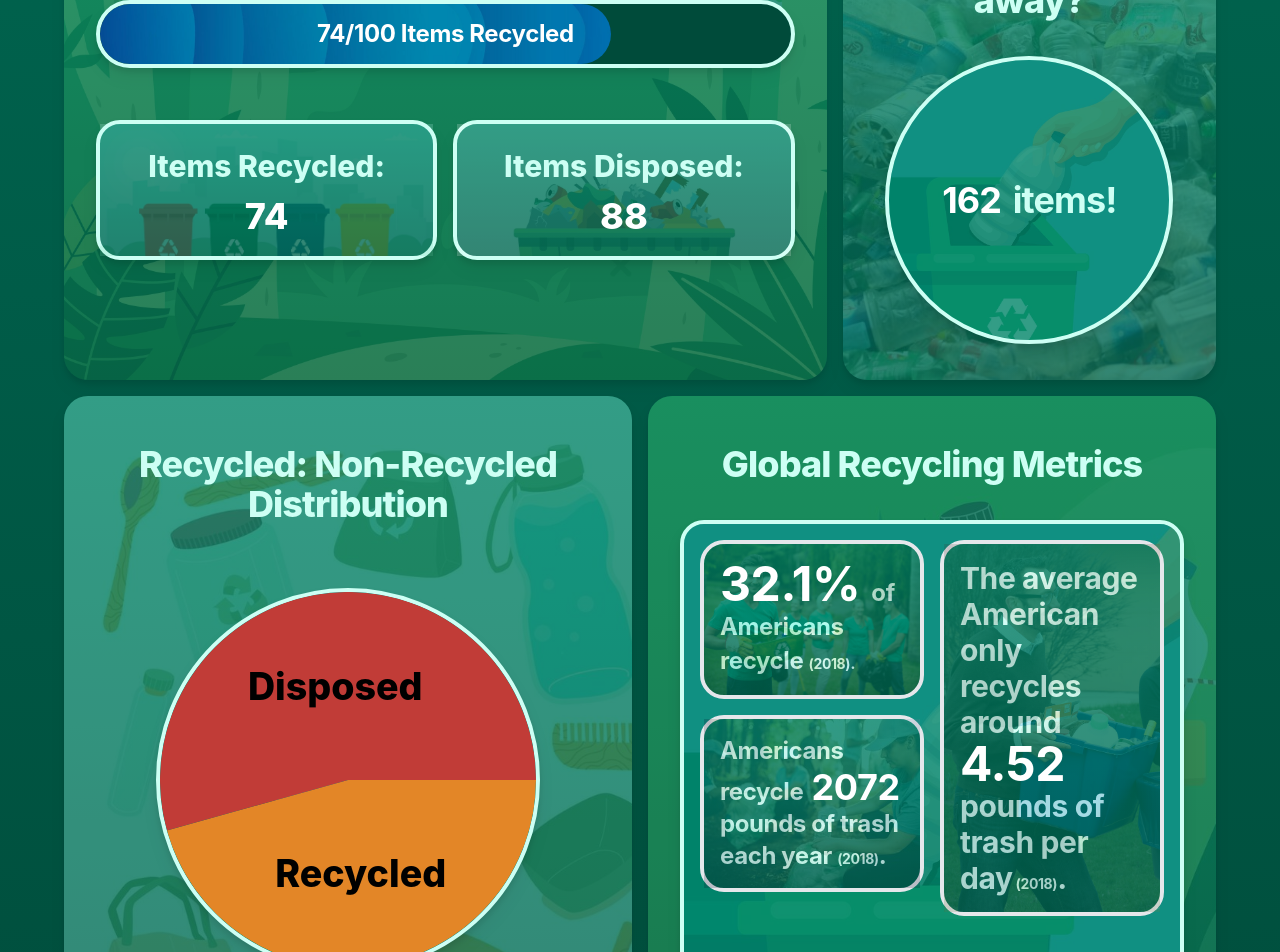
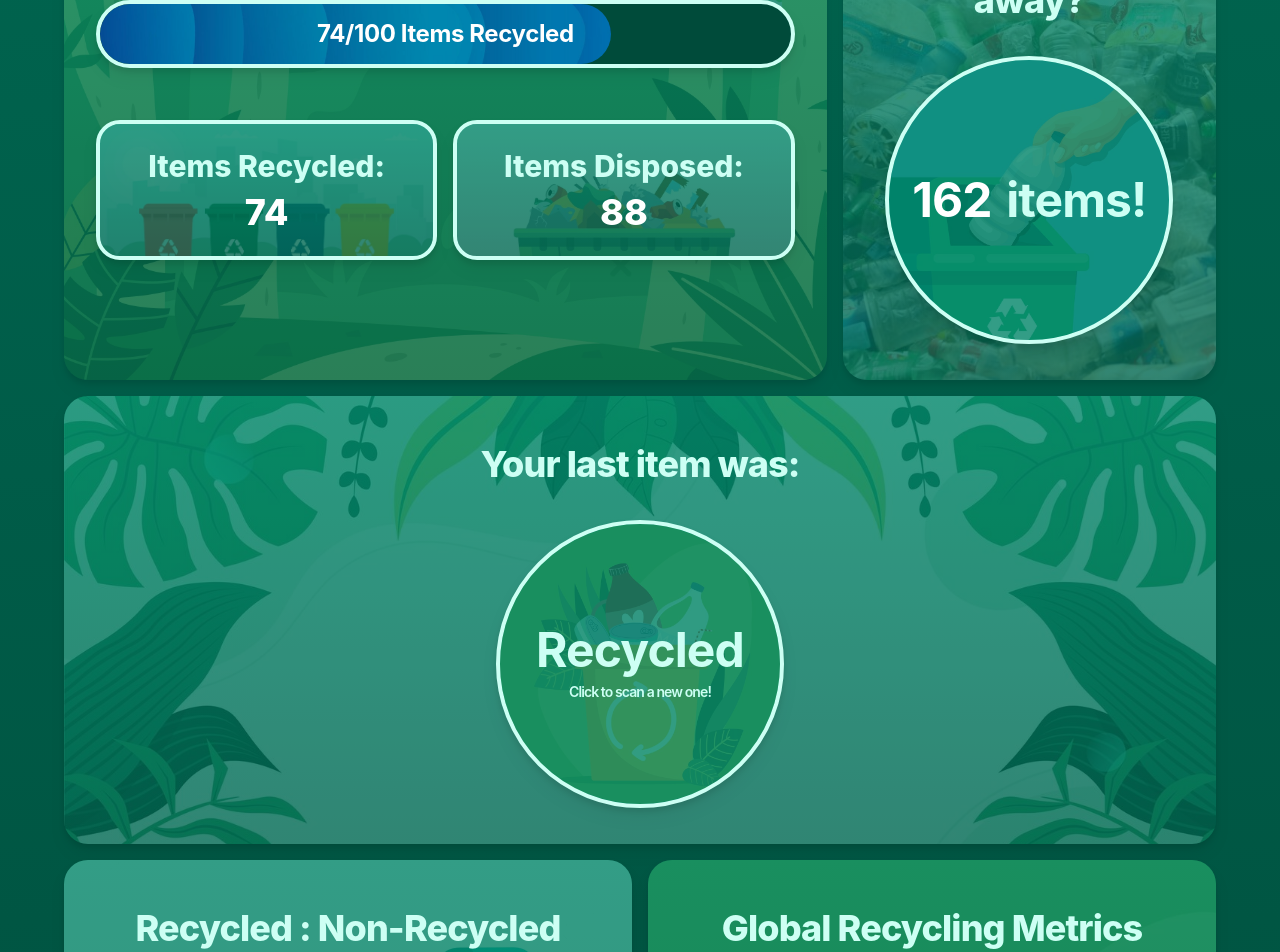
Before and after one commit to Kevin-Liu-01/RecyclAIble, a Next.js app: page / in a window 1280 px wide. Shown: the part 340-1292 px from the top of the page. Built offline with nearby package versions, Linux system fonts and the light colour scheme; no server answers.

Commit message:
Last scan

```diff
--- a/components/Dashboard/Dashboard.tsx
+++ b/components/Dashboard/Dashboard.tsx
@@ -4,12 +4,36 @@ import DBHeader from "./DbHeader";
 import DBCounter from "./DbCounter";
 import DBPIE from "./DbPIE";
 import DBMetrics from "./DbMetrics";
+import DbLast from "./DbLastItem";
+
 import React from "react";
-import { useState } from "react";
+import { useState, useEffect } from "react";
+import axios from "axios";
+
 function Home() {
   const [itemsRecycled, setItemsRecycled] = useState(74);
   const [itemsDisposed, setItemsDisposed] = useState(88);
-
+  const [data, setData] = useState([
+    [1, "bottle", "yes"],
+    [2, "can", "yes"],
+  ]);
+  const config = {
+    headers: {
+      "Access-Control-Allow-Origin": "*",
+      "Access-Control-Allow-Methods": "GET,PUT,POST,DELETE,PATCH,OPTIONS",
+    },
+  };
+  useEffect(() => {
+    axios
+      .get("http://ccd4-128-91-56-203.ngrok.io/sendUIdata")
+      .then((response) => {
+        console.log(`/client/ returned response from host: `, response.data);
+        setData(response.data);
+      })
+      .catch(function (error) {
+        console.log(error);
+      });
+  }, []);
   return (
     <div className="min-h-screen bg-gradient-to-b to-plantGreenDarker from-plantGreenDark  pb-14 ">
       {/*Navbar*/}
@@ -23,6 +47,7 @@ function Home() {
         {/* Counter block */}
         <DBCounter recycled={itemsRecycled} disposed={itemsDisposed} />
 
+        <DbLast recycled={itemsRecycled} disposed={itemsDisposed} />
         {/* To be named */}
         <DBPIE recycled={itemsRecycled} disposed={itemsDisposed} />
 
--- a/components/Dashboard/DbCounter.tsx
+++ b/components/Dashboard/DbCounter.tsx
@@ -3,19 +3,19 @@ import CountUp from "react-countup";
 
 function DbCounter(props) {
   return (
-    <div className="col-span-6 md:col-span-2 relative flex justify-center  bg-gradient-to-b to-plantGreenDark from-plantGreen rounded-3xl  drop-shadow-lg  overflow-hidden ">
+    <div className="col-span-6 lg:col-span-2 relative flex justify-center  bg-gradient-to-b to-plantGreenDark from-plantGreen rounded-3xl  drop-shadow-lg  overflow-hidden ">
       <div className=" bg-[url('../assets/recycling.jpg')] bg-cover opacity-20 h-full w-full absolute "></div>
 
       <div className="justify-center mx-auto z-10">
-        <div className="mx-4 text-3xl leading-8 font-extrabold tracking-tight text-plantGreenLight sm:text-4xl text-center mt-12 ">
+        <div className="mx-4 px-4 text-3xl leading-8 font-extrabold tracking-tight text-plantGreenLight sm:text-4xl text-center mt-12 ">
           How many items have you thrown away?
         </div>
-        <div className="mb-9 relative flex mx-auto justify-center mt-9 drop-shadow-lg text-plantGreenLight h-48 w-48 md:h-72 md:w-72 text-2xl md:text-4xl leading-8 font-bold tracking-tight  bg-plantGreen border-4 border-plantGreenLight rounded-[50%] overflow-hidden">
+        <div className="px-4 mb-9 relative flex mx-auto justify-center mt-9 drop-shadow-lg text-plantGreenLight h-48 w-48 lg:h-72 lg:w-72 text-2xl lg:text-4xl leading-8 font-bold tracking-tight  bg-plantGreen border-4 border-plantGreenLight rounded-[50%] overflow-hidden">
           <div className="flex place-content-center bg-[url('../assets/trashcan.jpg')] bg-cover opacity-20 h-full w-full absolute "></div>
 
-          <div className="z-20 text-center my-auto relative">
+          <div className="z-20 text-center my-auto relative lg:text-5xl">
             <CountUp
-              className="mr-1 text-white"
+              className="mr-1 text-white "
               end={props.recycled + props.disposed}
             />{" "}
             items!
--- a/components/Dashboard/DbHeader.tsx
+++ b/components/Dashboard/DbHeader.tsx
@@ -2,16 +2,16 @@ import React from "react";
 
 function HeaderContents(props) {
   return (
-    <div className="col-span-6 md:col-span-4 drop-shadow-lg  bg-gradient-to-b to-plantGreenDark from-plantGreen  rounded-3xl   overflow-hidden">
+    <div className="col-span-6 lg:col-span-4 drop-shadow-lg  bg-gradient-to-b to-plantGreenDark from-plantGreen  rounded-3xl   overflow-hidden">
       <div className=" bg-[url('../assets/forest.jpg')] bg-cover opacity-20 h-full w-full absolute "></div>
 
       <div className="flex flex-col justify-center z-10">
-        <div className="relative z-20 text-opacity-90 text-4xl leading-8 font-extrabold tracking-tight text-gray-900 sm:text-5xl text-center mt-8 md:mt-16 select-none  mx-8">
+        <div className="relative z-20 text-opacity-90 text-4xl leading-8 font-extrabold tracking-tight text-gray-900 sm:text-5xl text-center mt-8 lg:mt-16 select-none  mx-8">
           Welcome to RecycleVision AI!
         </div>
-        <div className="grid mb-9 grid-rows-3 md:grid-rows-2 grid-cols-2 gap-4">
+        <div className="grid mb-9 grid-rows-3 lg:grid-rows-2 grid-cols-2 gap-4">
           {/* Progress Bar*/}
-          <div className="col-span-2 text-center mb-14 md:mb-9 mx-8 relative rounded-full  mt-9 drop-shadow-lg text-plantGreenLight   leading-8 font-bold tracking-tight  bg-plantGreenDarker border-4 border-plantGreenLight overflow-hidden">
+          <div className="col-span-2 text-center mb-14 lg:mb-9 mx-8 relative rounded-full  mt-9 drop-shadow-lg text-plantGreenLight   leading-8 font-bold tracking-tight  bg-plantGreenDarker border-4 border-plantGreenLight overflow-hidden">
             <div
               style={{ width: props.recycled.toString() + "%" }}
               className="rounded-full z-10 flex place-content-center bg-[url('../assets/water.jpg')] bg-cover opacity-60 h-full w-full absolute "
@@ -21,26 +21,27 @@ function HeaderContents(props) {
             </div>
           </div>
           {/* other stats*/}
-          <div className="mt-[] col-span-2 md:col-span-1 border-plantGreenLight border-4 mx-8 md:mx-0 md:ml-8 drop-shadow-lg  bg-gradient-to-b to-plantGreenDark from-plantGreen rounded-3xl">
+          <div className="relative overflow-hidden col-span-2 lg:col-span-1 border-plantGreenLight border-4 mx-8 lg:mx-0 lg:ml-8 drop-shadow-lg  bg-gradient-to-b to-plantGreenDark from-plantGreen rounded-3xl">
             <div className=" bg-[url('../assets/bottlesrecycled.jpg')] bg-cover opacity-20 h-full w-full absolute "></div>
 
-            <div className="relative z-20 text-plantGreenLight px-4 md:pt-4 text-center grid grid-rows-2 gap-2">
+            <div className="relative z-20 text-plantGreenLight px-4 lg:pt-4 text-center grid grid-rows-2 gap-2">
               <div className="text-3xl font-extrabold mt-2">
                 Items Recycled:
               </div>
-              <div className="text-4xl font-extrabold  mb-2 text-white">
+              <div className="text-4xl font-extrabold text-white">
                 {props.recycled}
               </div>
             </div>
           </div>
-          <div className="col-span-2 md:col-span-1 border-plantGreenLight border-4 mx-8 md:mx-0 md:mr-8 drop-shadow-lg  bg-gradient-to-b to-plantGreenDark from-plantGreen rounded-3xl">
+          {/*Disposed */}
+          <div className="relative overflow-hidden col-span-2 lg:col-span-1 border-plantGreenLight border-4 mx-8 lg:mx-0 lg:mr-8 drop-shadow-lg  bg-gradient-to-b to-plantGreenDark from-plantGreen rounded-3xl">
             <div className=" bg-[url('../assets/disposeditems.jpg')] bg-cover opacity-20 h-full w-full absolute "></div>
 
-            <div className="relative z-20 text-plantGreenLight px-4 md:pt-4 text-center grid grid-rows-2 gap-2">
+            <div className="relative z-20 text-plantGreenLight px-4 lg:pt-4 text-center grid grid-rows-2 gap-2">
               <div className="text-3xl font-extrabold mt-2 ">
                 Items Disposed:
               </div>
-              <div className="text-4xl font-extrabold mb-2 text-white">
+              <div className="text-4xl font-extrabold text-white">
                 {props.disposed}
               </div>
             </div>
--- /dev/null
+++ b/components/Dashboard/DbLastItem.tsx
@@ -0,0 +1,28 @@
+import React from "react";
+import CountUp from "react-countup";
+
+function DbLast(props) {
+  return (
+    <div className="col-span-6  relative flex justify-center  bg-gradient-to-b to-plantGreenDark from-plantGreen rounded-3xl  drop-shadow-lg  overflow-hidden ">
+      <div className=" bg-[url('../assets/leaves-bg.jpg')] bg-cover opacity-20 h-full w-full absolute "></div>
+
+      <div className="justify-center mx-auto z-10">
+        <div className="mx-4 px-4 text-3xl leading-8 font-extrabold tracking-tight text-plantGreenLight sm:text-4xl text-center mt-12 ">
+          Your last item was:
+        </div>
+        <div className="hover:scale-105 transition duration-200 ease-in-out px-4 mb-9 relative flex mx-auto justify-center mt-9 drop-shadow-lg text-plantGreenLight h-48 w-48 lg:h-72 lg:w-72 text-2xl lg:text-4xl leading-8 font-bold tracking-tight  bg-plantGreen border-4 border-plantGreenLight rounded-[50%] overflow-hidden">
+          <div className="flex place-content-center bg-[url('../assets/recyclingcontainer.jpg')] bg-cover opacity-20 h-full w-full absolute "></div>
+
+          <div className="z-20 text-center my-auto relative lg:text-5xl select-none">
+            Recycled
+            <div className="z-20 mt-2 font-[600] text-center block my-auto relative lg:text-sm select-none">
+              Click to scan a new one!
+            </div>
+          </div>
+        </div>
+      </div>
+    </div>
+  );
+}
+
+export default DbLast;
--- a/components/Dashboard/DbMetrics.tsx
+++ b/components/Dashboard/DbMetrics.tsx
@@ -4,7 +4,7 @@ import CountUp from "react-countup";
 
 function DbCounter(props) {
   return (
-    <div className="col-span-6 md:col-span-3 relative flex justify-center  bg-gradient-to-b to-plantGreenDark from-plantGreen rounded-3xl  drop-shadow-lg  overflow-hidden ">
+    <div className="col-span-6 lg:col-span-3 relative flex justify-center  bg-gradient-to-b to-plantGreenDark from-plantGreen rounded-3xl  drop-shadow-lg  overflow-hidden ">
       <div className=" bg-[url('../assets/recyclingcontainer.jpg')] bg-cover opacity-20 h-full w-full absolute "></div>
 
       <div className="justify-center mx-auto z-10">
@@ -14,13 +14,13 @@ function DbCounter(props) {
         <div className="mb-9 mx-8 relative grid grid-cols-6 gap-4 px-4 py-4 rounded-3xl  mt-9 drop-shadow-lg text-plantGreenLight   leading-8 font-bold tracking-tight  bg-plantGreen border-4 border-plantGreenLight overflow-hidden">
           <div className="z-10 flex place-content-center bg-[url('../assets/trashcan.jpg')] bg-cover opacity-20 h-full w-full absolute "></div>
 
-          <div className="relative z-20 col-span-6 md:col-span-3 ">
+          <div className="relative z-20 col-span-6 lg:col-span-3 ">
             <div className="bg-gradient-to-b to-plantGreenDark from-plantGreen relative border-4 rounded-3xl p-4 overflow-hidden">
               <div className="  bg-[url('../assets/americans.jpg')] bg-cover opacity-20 mt-[-1rem] ml-[-1rem] h-full w-full absolute "></div>
               <div className="relative text-5xl inline z-20 text-white">
                 32.1%{" "}
               </div>
-              <div className="md:text-2xl text-xl inline">
+              <div className="lg:text-2xl text-xl inline">
                 of Americans recycle{" "}
               </div>
               <div className="text-sm inline">(2018)</div>.
@@ -39,10 +39,10 @@ function DbCounter(props) {
               </div>
             </div>
           </div>
-          <div className="bg-gradient-to-b to-plantGreenDark from-plantGreen relative z-20 col-span-6 md:col-span-3 border-4 rounded-3xl p-4 pverflow-hidden flex grow">
+          <div className="bg-gradient-to-b to-plantGreenDark from-plantGreen relative z-20 col-span-6 lg:col-span-3 border-4 rounded-3xl p-4 pverflow-hidden flex grow">
             <div className="  bg-[url('../assets/americans2.jpg')] bg-cover opacity-20 mt-[-1rem] ml-[-1rem] h-full w-full absolute "></div>
 
-            <div className="text-1xl md:text-3xl">
+            <div className="text-1xl lg:text-3xl">
               The average American only recycles around{" "}
               <div className="relative text-5xl inline text-white z-20">
                 4.52
@@ -51,9 +51,9 @@ function DbCounter(props) {
               <div className="text-sm inline"> (2018)</div>.
             </div>
           </div>
-          <div className="col-span-6 my-4 text-2xl md:text-4xl">
+          <div className="col-span-6 my-4 text-2xl lg:text-4xl">
             You recycled{" "}
-            <div className="relative z-20 text-3xl md:text-5xl inline text-white">
+            <div className="relative z-20 text-3xl lg:text-5xl inline text-white">
               {Math.trunc((props.recycled / 4.52) * 10)}%
             </div>{" "}
             more than the average American.{" "}
--- a/components/Dashboard/DbPIE.tsx
+++ b/components/Dashboard/DbPIE.tsx
@@ -3,14 +3,14 @@ import { PieChart } from "react-minimal-pie-chart";
 
 function DbCounter(props) {
   return (
-    <div className="col-span-6 md:col-span-3 relative flex justify-center  bg-gradient-to-b to-plantGreenDark from-plantGreen rounded-3xl  drop-shadow-lg  overflow-hidden ">
-      <div className=" bg-[url('../assets/recyclables.jpg')] bg-cover opacity-20 h-full w-full absolute "></div>
+    <div className="col-span-6 lg:col-span-3 relative flex justify-center  bg-gradient-to-b to-plantGreenDark from-plantGreen rounded-3xl  drop-shadow-lg  overflow-hidden ">
+      <div className=" bg-[url('../assets/peopleRecycling.webp')] bg-cover opacity-20 h-full w-full absolute "></div>
 
       <div className="justify-center mx-auto z-10">
         <div className="mx-4 text-3xl leading-8 font-extrabold tracking-tight text-plantGreenLight sm:text-4xl text-center mt-12 ">
-          Recycled: Non-Recycled Distribution
+          Recycled : Non-Recycled Distribution
         </div>
-        <div className="mb-9 relative flex mx-auto justify-center mt-16 drop-shadow-lg text-plantGreenLight h-48 w-48 md:h-96 md:w-96 bg-plantGreen border-4 border-plantGreenLight rounded-[50%] overflow-hidden">
+        <div className="mb-9 relative flex mx-auto justify-center mt-16 drop-shadow-lg text-plantGreenLight h-48 w-48 lg:h-96 lg:w-96 bg-plantGreen border-4 border-plantGreenLight rounded-[50%] overflow-hidden">
           <div className="flex place-content-center bg-[url('../assets/trashcan.jpg')] bg-cover opacity-20 h-full w-full absolute "></div>
 
           <div className="z-10 h-full w-full my-auto ">
@@ -18,19 +18,29 @@ function DbCounter(props) {
               label={(props) => {
                 return props.dataEntry.title;
               }}
-              className="font-extrabold text-md"
+              className="font-extrabold text-xl"
               labelStyle={{
-                fontSize: "10px",
+                fontSize: "8px",
                 fill: "black",
               }}
               data={[
                 {
-                  title: "Recycled",
+                  title:
+                    "Recycled: " +
+                    Math.trunc(
+                      (props.recycled / (props.recycled + props.disposed)) * 100
+                    ) +
+                    "%",
                   value: props.recycled,
                   color: "#E38627",
                 },
                 {
-                  title: "Disposed",
+                  title:
+                    "Disposed: " +
+                    Math.trunc(
+                      (props.disposed / (props.recycled + props.disposed)) * 100
+                    ) +
+                    "%",
 
                   value: props.disposed,
                   color: "#C13C37",
--- a/components/Navbar/Navbar.tsx
+++ b/components/Navbar/Navbar.tsx
@@ -13,16 +13,16 @@ function Navbar(props) {
   }
   return (
     <div className="relative bg-plantGreenLight py-8 drop-shadow-xl overflow-hidden pr-4">
-      <div className=" bg-[url('../assets/recyclingBG.jpg')] ml-[129px]  mt-[-30px] opacity-5 h-full w-full absolute "></div>
+      <div className=" bg-[url('../assets/recyclingBG.jpg')] lg:ml-[129px] mt-[-32px] lg:mt-[-30px] opacity-5 h-full w-full absolute "></div>
 
       <Disclosure as="nav">
         {({ open }) => (
           <>
             <div className="mx-10 md:mx-16">
-              <div className="relative flex items-center justify-between h-16">
+              <div className="relative z-20 flex items-center justify-between h-16">
                 <div className="absolute inset-y-0 left-0 flex items-center sm:hidden">
                   {/* Mobile menu button*/}
-                  <Disclosure.Button className="inline-flex items-center justify-center pr-2 rounded-md text-gray-400 hover:text-white hover:bg-gray-700 focus:outline-none focus:ring-2 focus:ring-inset focus:ring-white">
+                  <Disclosure.Button className="inline-flex items-center justify-center  rounded-md text-gray-400 hover:text-white hover:bg-plantGreen focus:outline-none focus:ring-2 focus:ring-inset focus:ring-white">
                     <span className="sr-only">Open main menu</span>
                     {open ? (
                       <XIcon className="block h-6 w-6" aria-hidden="true" />
@@ -75,7 +75,7 @@ function Navbar(props) {
               </div>
             </div>
             <Disclosure.Panel className="sm:hidden ">
-              <div className="px-2 pt-2 pb-3 space-y-1 ">
+              <div className="relative z-20 mx-7 px-2 pt-2 pb-3 space-y-1 ">
                 {navigation.map((item) => (
                   <Disclosure.Button
                     key={item.name}
@@ -83,7 +83,7 @@ function Navbar(props) {
                     href={item.href}
                     className={classNames(
                       item.name === props.page
-                        ? "hover:bg-gray-300 text-gray-700 w-[30%] border border-t-0 border-l-0 border-r-0 border-b-4 border-plantGreen"
+                        ? "hover:bg-gray-300 text-gray-700  border border-t-0 border-l-0 border-r-0 border-b-4 border-plantGreen"
                         : "text-gray-400 hover:bg-gray-300 hover:text-gray-700",
                       "block px-3 py-2 text-base font-medium hover:scale-105 transition duration-200 ease-in-out"
                     )}
--- a/package.json
+++ b/package.json
@@ -15,6 +15,7 @@
     "@testing-library/jest-dom": "^5.16.1",
     "@testing-library/react": "^12.1.2",
     "@testing-library/user-event": "^13.5.0",
+    "axios": "^0.27.2",
     "chart.js": "^3.7.1",
     "flowbite": "^1.5.3",
     "flowbite-react": "^0.1.10",
--- a/pages/api/hello.js
+++ b/pages/api/hello.js
@@ -1,3 +1,3 @@
-export default function handler(req, res) {
-  res.status(200).json({ name: "John Doe" });
-}
+// export default function handler(req, res) {
+//   res.status(200).json({ name: "John Doe" });
+// }
```
Also changed, not shown: assets/leaves-bg.jpg (added), 1 other file (tests, documents, lock files or other folders).
